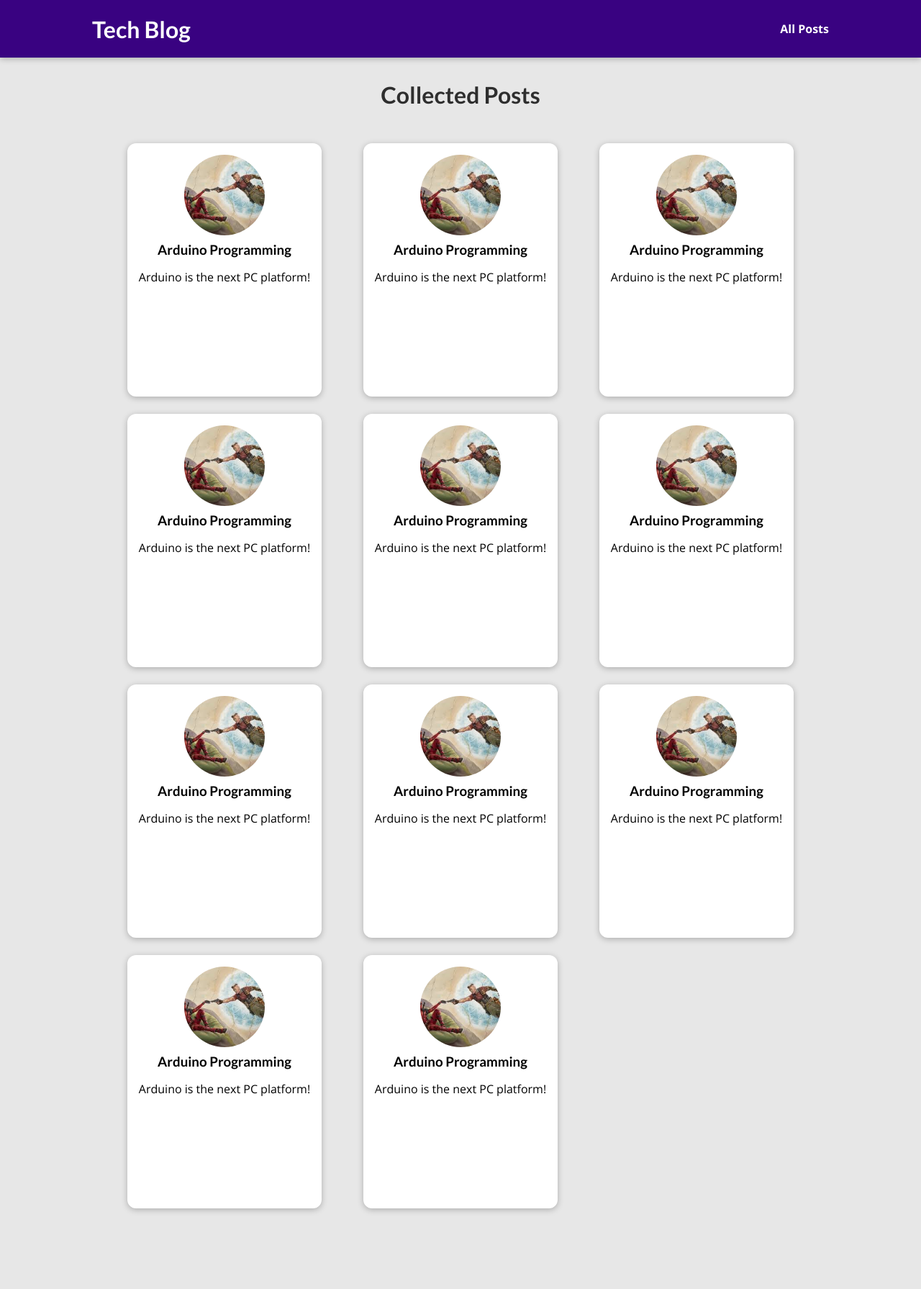
After one commit to AdithyaDeSilva/JustMySite, a Django app: template blog/templates/blog/all-posts.html in a window 1280 px wide. The commit adds this page. Shown: the whole page at 72% size. Run offline with Django 4.2, Linux system fonts and the light colour scheme; the template is opened without the code that fills it, so the values that code supplies are empty.

Commit message:
Add posts,  configured view, add styling and html

```diff
--- /dev/null
+++ b/blog/static/blog/all-posts.css
@@ -0,0 +1,43 @@
+body {
+  background-color: #e7e7e7;
+}
+
+#main-navigation {
+  background-color: #390281;
+  box-shadow: 0 2px 8px rgba(0, 0, 0, 0.25);
+}
+
+#all-posts {
+  margin: 7rem auto;
+  width: 90%;
+  max-width: 60rem;
+}
+
+#all-posts h2 {
+  text-align: center;
+  font-size: 2rem;
+  color: #2e2e2e;
+  margin: 3rem 0;
+}
+
+ul {
+  list-style: none;
+  margin: 0;
+  padding: 0;
+  display: grid;
+  grid-template-columns: repeat(auto-fill, minmax(17rem, 1fr));
+  gap: 1.5rem;
+}
+
+.post img {
+  width: 7rem;
+  height: 7rem;
+}
+
+.post a {
+  height: 22rem;
+  transform-origin: center;
+  box-shadow: 0 2px 8px rgba(0, 0, 0, 0.25);
+  border-radius: 12px;
+  background-color: white;
+}
--- /dev/null
+++ b/blog/static/blog/includes/post.css
@@ -0,0 +1,43 @@
+.post {
+  display: flex;
+  flex-direction: column;
+  align-items: center;
+  text-align: center;
+}
+
+.post a {
+  text-decoration: none;
+  color: black;
+  transition: all 0.2s ease;
+  padding: 1rem;
+}
+
+.post a:hover,
+.post a:active {
+  transform: scale(1.1);
+  background-color: #390281;
+  color: white;
+}
+
+.post img {
+  width: 5rem;
+  height: 5rem;
+  object-fit: cover;
+  border-radius: 50%;
+}
+
+.post h3 {
+  margin: 0.25rem 0;
+}
+
+.post time {
+  color: #666666;
+  margin: 0.25rem;
+  font-style: italic;
+  font-size: 0.85rem;
+}
+
+.post:hover time,
+.post:active time {
+  color: white;
+}
--- /dev/null
+++ b/blog/templates/blog/all-posts.html
@@ -0,0 +1,33 @@
+{% extends "base.html" %}
+{% load static %}
+
+{% block title %}
+    Tech Blog - All Posts
+{% endblock  %}
+
+{% block cssFiles %}
+    <link rel="stylesheet" href="{% static "/blog/includes/post.css" %}"/>
+    <link rel="stylesheet" href="{% static "/blog/all-posts.css" %}"/>
+{% endblock  %}
+
+{% block content %}
+<section id="all-posts">
+    <h2>Collected Posts</h2>
+
+    <ul>
+        {% include "blog/includes/post.html" %}
+        {% include "blog/includes/post.html" %}
+        {% include "blog/includes/post.html" %}
+        {% include "blog/includes/post.html" %}
+        {% include "blog/includes/post.html" %}
+        {% include "blog/includes/post.html" %}
+        {% include "blog/includes/post.html" %}
+        {% include "blog/includes/post.html" %}
+        {% include "blog/includes/post.html" %}
+        {% include "blog/includes/post.html" %}
+        {% include "blog/includes/post.html" %}
+    </ul>
+
+</section>
+
+{% endblock  %}
--- /dev/null
+++ b/blog/templates/blog/includes/post.html
@@ -0,0 +1,17 @@
+{% load static %}
+<li>
+
+    <article class="post">
+        <a href="">
+            <img src="{% static 'blog/images/cover.jpeg' %}" alt="Arduino Programming"/>
+            <div class="post__content">
+                <h3>Arduino Programming</h3>
+
+                <p>
+                    Arduino is the next PC platform!
+                </p>
+            </div>
+        </a>
+    </article>
+
+</li>
--- a/blog/views.py
+++ b/blog/views.py
@@ -6,7 +6,7 @@ def index(request):
     return render(request, "blog/index.html")
 
 def posts(requset):
-    pass
+    return render(requset, "blog/all-posts.html")
 
 def postDetails():
     pass
--- a/static/app.css
+++ b/static/app.css
@@ -18,3 +18,31 @@ h3 {
   font-family: 'Lato', sans-serif;
   font-weight: bold;
 }
+
+#main-navigation {
+  width: 100%;
+  height: 5rem;
+  display: flex;
+  justify-content: space-between;
+  align-items: center;
+  padding: 0 10%;
+  position: absolute;
+  top: 0;
+  left: 0;
+}
+
+#main-navigation a {
+  text-decoration: none;
+  color: white;
+  font-weight: bold;
+}
+
+#main-navigation a:hover,
+#main-navigation a:active {
+  color: #cf79f1;
+}
+
+#main-navigation h1 a:hover,
+#main-navigation h1 a:active {
+  color: white;
+}
--- a/templates/base.html
+++ b/templates/base.html
@@ -11,8 +11,12 @@
     {% block cssFiles %}{% endblock  %}
 </head>
 <body>
-    {% block content %}
+    <header id= "main-navigation">
+        <h1><a href="">Tech Blog</a></h1>
+        <nav><a href="/posts">All Posts</a></nav>
+    </header>
 
-    {% endblock  %}
+    {% block content %}  {% endblock  %}
+
 </body>
 </html>
```
Also changed, not shown: blog/static/blog/index.css (+0 -72 lines), blog/templates/blog/index.html (+5 -23 lines), README.md, blog/static/blog/images/cover.jpeg (added), blog/static/blog/images/dp.jpeg (added), blog/static/blog/images/icon.jpeg (added), blog/static/blog/images/thenos.jpeg (added).
